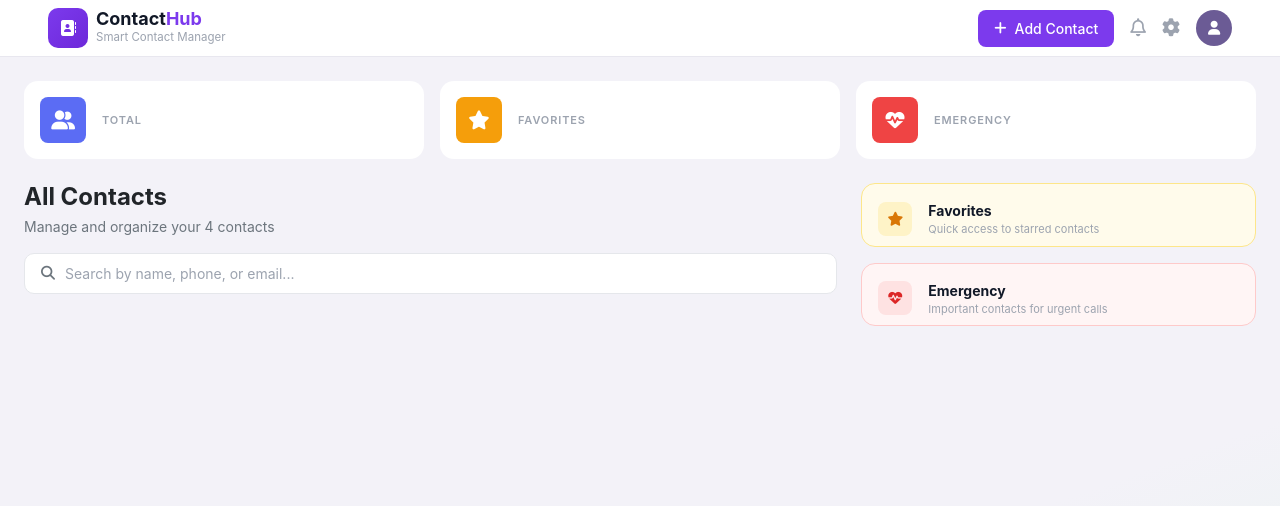
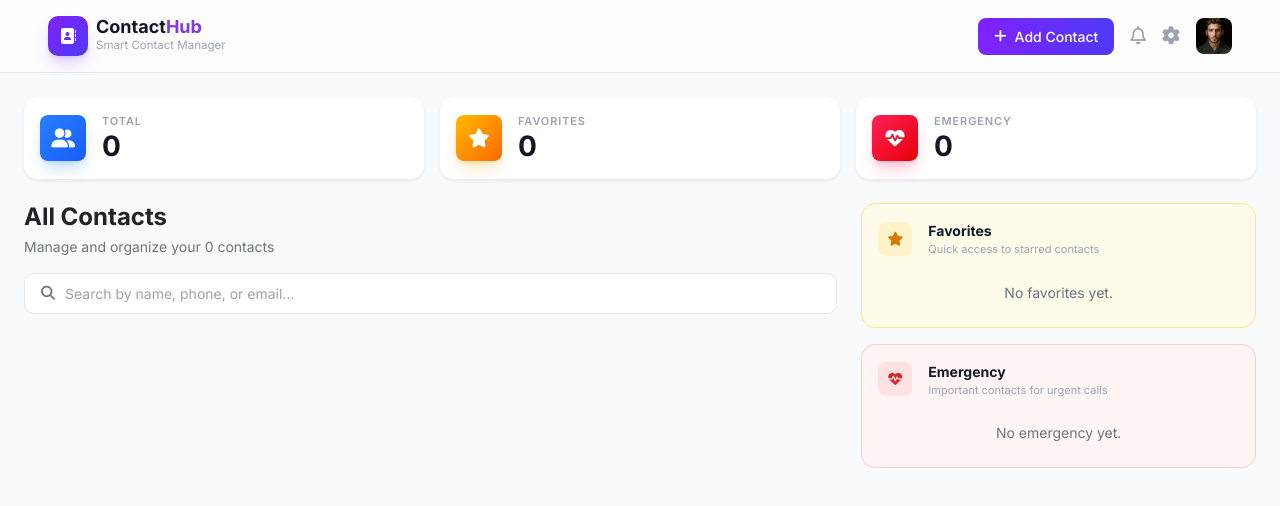
Before and after one commit to MohammadNassar4/contact-hub, a plain HTML site: page index.html in a window 1280 px wide. Drawn offline with nearby package versions, Linux system fonts and the light colour scheme; some packages are replaced by stand-ins of ours; a script that the page names is missing.

Commit message:
Fixed the "list = null" bug and added the favicon and avatar and edited some styles.

```diff
--- a/css/main.css
+++ b/css/main.css
@@ -1,6 +1,7 @@
     body {
-      font-family: -apple-system, BlinkMacSystemFont, 'Segoe UI', sans-serif;
-      background: linear-gradient(160deg, #f3f2f8 70%, #e8f5ee 100%);
+      font-family: "Inter",
+        sans-serif;
+      background: #F8FAFC;
       min-height: 100vh;
     }
 
@@ -12,7 +13,10 @@
     .brand-icon {
       width: 40px;
       height: 40px;
-      background: linear-gradient(135deg, #7c3aed, #6d28d9);
+      background: linear-gradient(to right bottom, #7f22fe, #4f39f6);
+      box-shadow: #00000000 0px 0px 0px 0px,
+        #8e51ff40 0px 10px 15px -3px,
+        #8e51ff40 0px 4px 6px -4px;
       border-radius: 10px;
     }
 
@@ -35,6 +39,7 @@
     /* Navbar */
     .ch-navbar {
       border-bottom: 1px solid #e8e7ef;
+      background-color: #FDFDFE;
     }
 
     .ch-navbar .container {
@@ -42,7 +47,7 @@
     }
 
     .btn-add-contact {
-      background: #7c3aed;
+      background: linear-gradient(to right, #7f22fe, #4f39f6);
       color: #fff;
       border: none;
       border-radius: 8px;
@@ -81,6 +86,13 @@
     .stat-card {
       border-radius: 14px;
       border: 1px solid #ede9fa;
+      transition: 0.2s;
+    }
+
+    .stat-card:hover {
+      box-shadow: #00000000 0px 0px 0px 0px,
+        #0000001a 0px 4px 6px -1px,
+        #0000001a 0px 2px 4px -2px !important;
     }
 
     .stat-icon {
@@ -92,15 +104,25 @@
     }
 
     .stat-icon-blue {
-      background: #5b6cf4;
+      background: linear-gradient(to right bottom, #2b7fff, #155dfb);
+      box-shadow: #00000000 0px 0px 0px 0px,
+
+        #2b7fff40 0px 10px 15px -3px,
+        #2b7fff40 0px 4px 6px -4px;
     }
 
     .stat-icon-amber {
-      background: #f59e0b;
+      background: linear-gradient(to right bottom, #ffb900, #ff6900);
+      box-shadow: #00000000 0px 0px 0px 0px,
+        #fe9a0040 0px 10px 15px -3px,
+        #fe9a0040 0px 4px 6px -4px;
     }
 
     .stat-icon-red {
-      background: #ef4444;
+      background: linear-gradient(to right bottom, #ff2056, #e7000b);
+      box-shadow: #00000000 0px 0px 0px 0px,
+        #ff205640 0px 10px 15px -3px,
+        #ff205640 0px 4px 6px -4px;
     }
 
     .stat-label {
@@ -548,3 +570,27 @@
           #8900de,
           #4f1ae2);
     }
+
+    .placeholder {
+      padding-block: 80px;
+      cursor: auto;
+    }
+
+    .placeholder-icon {
+      background-color: #e7e6e6;
+      color: #b5b5b5;
+      width: 80px;
+      height: 80px;
+      border-radius: 20px;
+    }
+
+    .placeholder-title {
+      color: #505560;
+      font-weight: 500;
+      font-size: 1rem;
+    }
+
+    .placeholder-desc {
+      color: #7f8692;
+      font-size: .875rem;
+    }
--- a/index.html
+++ b/index.html
@@ -5,6 +5,12 @@
   <meta charset="UTF-8" />
   <meta name="viewport" content="width=device-width, initial-scale=1.0" />
   <title>ContactHub – Smart Contact Manager</title>
+  <link rel="preconnect" href="https://fonts.googleapis.com">
+  <link rel="preconnect" href="https://fonts.gstatic.com" crossorigin>
+  <link
+    href="https://fonts.googleapis.com/css2?family=Inter:ital,opsz,wght@0,14..32,100..900;1,14..32,100..900&display=swap"
+    rel="stylesheet">
+  <link rel="shortcut icon" href="imgs/favicon.png" type="image/x-icon">
   <link rel="stylesheet" href="https://cdnjs.cloudflare.com/ajax/libs/bootstrap/5.3.2/css/bootstrap.min.css" />
   <link rel="stylesheet" href="https://cdnjs.cloudflare.com/ajax/libs/font-awesome/6.5.0/css/all.min.css" />
   <link rel="stylesheet" href="css/main.css">
@@ -13,7 +19,7 @@
 <body>
 
   <!-- ── Navbar ── -->
-  <nav class="ch-navbar navbar bg-white px-3 px-md-4 py-2 sticky-top">
+  <nav class="ch-navbar navbar px-3 px-md-4 py-3 sticky-top">
     <div class="container p-0 px-xl-4">
       <div class="d-flex align-items-center gap-2">
         <div class="brand-icon d-flex align-items-center justify-content-center text-white flex-shrink-0">
@@ -32,8 +38,8 @@
         </button>
         <i class="fa-regular fa-bell nav-icon d-none d-md-block"></i>
         <i class="fa-solid fa-gear nav-icon d-none d-md-block"></i>
-        <div class="user-avatar d-flex align-items-center justify-content-center">
-          <i class="fa-solid fa-user text-white" style="font-size:14px;"></i>
+        <div class="user-avatar overflow-hidden rounded-3">
+          <img src="imgs/avatar-4.jpg" alt="user avatar" class="w-100">
         </div>
       </div>
     </div>
@@ -45,7 +51,7 @@
       <!-- Stat Cards -->
       <div class="row g-3 mb-4">
         <div class="col-12 col-sm-6 col-md-4">
-          <div class="card stat-card border-0 shadow-none h-100">
+          <div class="card stat-card border-0 shadow-sm h-100">
             <div class="card-body d-flex align-items-center gap-3 p-3">
               <div
                 class="stat-icon stat-icon-blue d-flex align-items-center justify-content-center text-white rounded-3">
@@ -59,7 +65,7 @@
           </div>
         </div>
         <div class="col-12 col-sm-6 col-md-4">
-          <div class="card stat-card border-0 shadow-none h-100">
+          <div class="card stat-card border-0 shadow-sm h-100">
             <div class="card-body d-flex align-items-center gap-3 p-3">
               <div
                 class="stat-icon stat-icon-amber d-flex align-items-center justify-content-center text-white rounded-3">
@@ -73,7 +79,7 @@
           </div>
         </div>
         <div class="col-12 col-sm-6 col-md-4">
-          <div class="card stat-card border-0 shadow-none h-100">
+          <div class="card stat-card border-0 shadow-sm h-100">
             <div class="card-body d-flex align-items-center gap-3 p-3">
               <div
                 class="stat-icon stat-icon-red d-flex align-items-center justify-content-center text-white rounded-3">
@@ -92,7 +98,7 @@
         <!-- ── Contacts Column ── -->
         <div class="col-12 col-xl-8">
           <h4 class="fw-bold text-dark mb-1">All Contacts</h4>
-          <p class="text-secondary mb-0" style="font-size:14px;">Manage and organize your 4 contacts</p>
+          <p class="text-secondary mb-0" style="font-size:14px;">Manage and organize your <span id="x"></span> contacts</p>
           <!-- Search -->
           <div class="search-bar d-flex align-items-center gap-2 px-3 py-2 mt-3 mb-4">
             <i class="fa-solid fa-magnifying-glass text-secondary" style="font-size:14px;"></i>
@@ -287,10 +293,7 @@
     </div>
   </div>
 
-
-
-
-<!-- sweet alerts -->
+  <!-- sweet alerts -->
   <script src="https://cdn.jsdelivr.net/npm/sweetalert2@11"></script>
   <!-- bootstrap -->
   <script src="js/bootstrap.bundle.min.js"></script>
--- a/js/main.js
+++ b/js/main.js
@@ -18,6 +18,7 @@ var emergencyCount = document.getElementById("emergency-count");
 var favContainer = document.getElementById("fav-container");
 var emeContainer = document.getElementById("eme-container");
 var searchInput = document.getElementById("search-bar");
+var x = document.getElementById("x");
 
 
 var contactIndexToUpdate = -50;
@@ -34,7 +35,7 @@ var favoriteContacts = [];
 var emergencyContacts = [];
 
 // * assign the local storage array to the contacts array and display the contacts
-if (JSON.parse(localStorage.getItem("contacts")) != false) {
+if (JSON.parse(localStorage.getItem("contacts")) != null) {
   contacts = JSON.parse(localStorage.getItem("contacts"));
   displayContacts(contacts);
 }
@@ -161,6 +162,19 @@ function addContact() {
 function displayContacts(list) {
   var collector = "";
   container.innerHTML = "";
+
+  if (list.length == 0) {
+    container.innerHTML = `
+        <div class="placeholder bg-transparent text-center">
+    <div class="placeholder-icon d-flex justify-content-center align-items-center mx-auto mb-3">
+      <i class="fa-solid fa-address-book fs-3"></i>
+    </div>
+    <div class="placeholder-title">No contacts found</div>
+    <p class="placeholder-desc mt-1 mb-0">Click "Add Contact" to get started</p>
+  </div>
+    `;
+  } else {
+
     for (let i = 0; i < list.length; i++) {
       collector += `
                   <div class="col-12 col-sm-6">
@@ -239,6 +253,8 @@ function displayContacts(list) {
     }
   }
 
+}
+
 function deletionAlert(index) {
   Swal.fire({
     title: "Delete Contact?",
@@ -276,6 +292,8 @@ function updateStats() {
   var emeCollector = "";
   favoriteContacts = [];
   emergencyContacts = [];
+
+  x.innerText = contacts.length;
 
   for (let i = 0; i < contacts.length; i++) {
     if (contacts[i].favorite) {
```
Also changed, not shown: imgs/avatar-4.jpg (added), imgs/favicon.png (added). Lines whose indentation alone changed are shown as unchanged.
